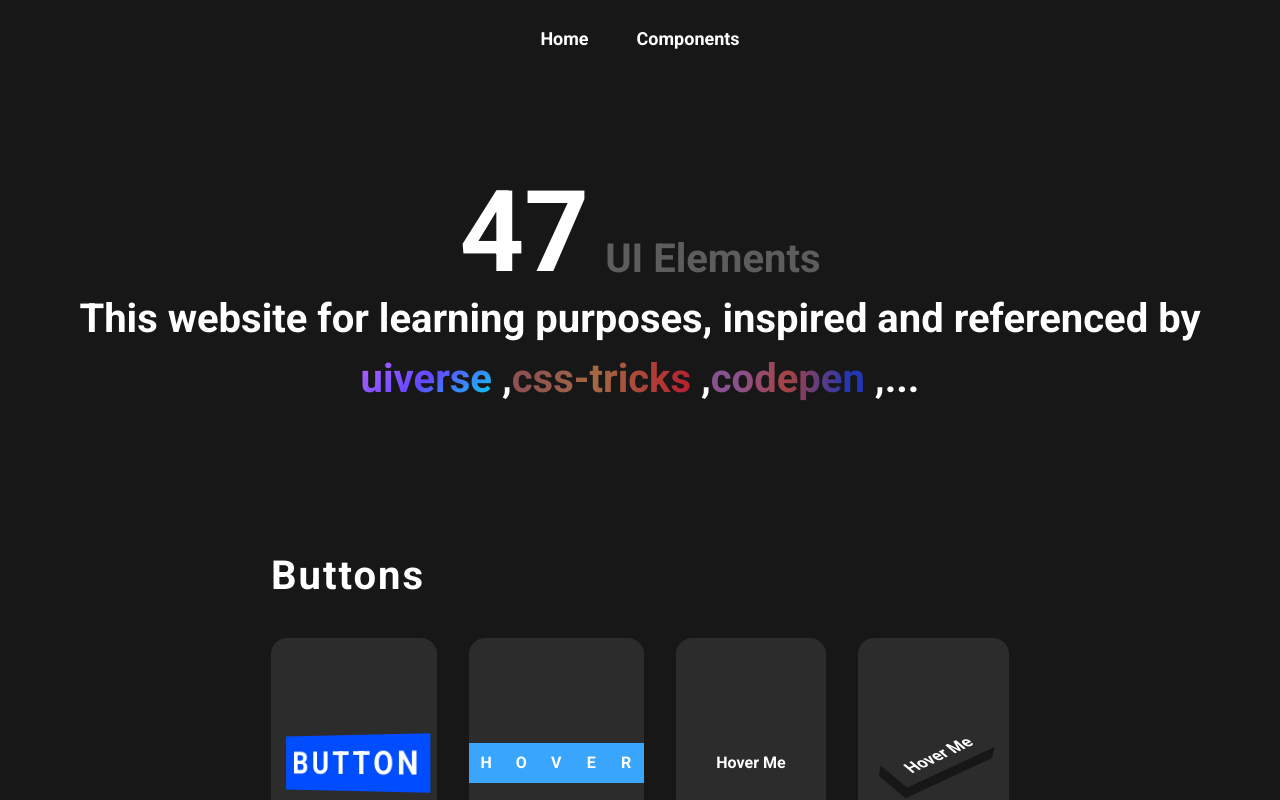
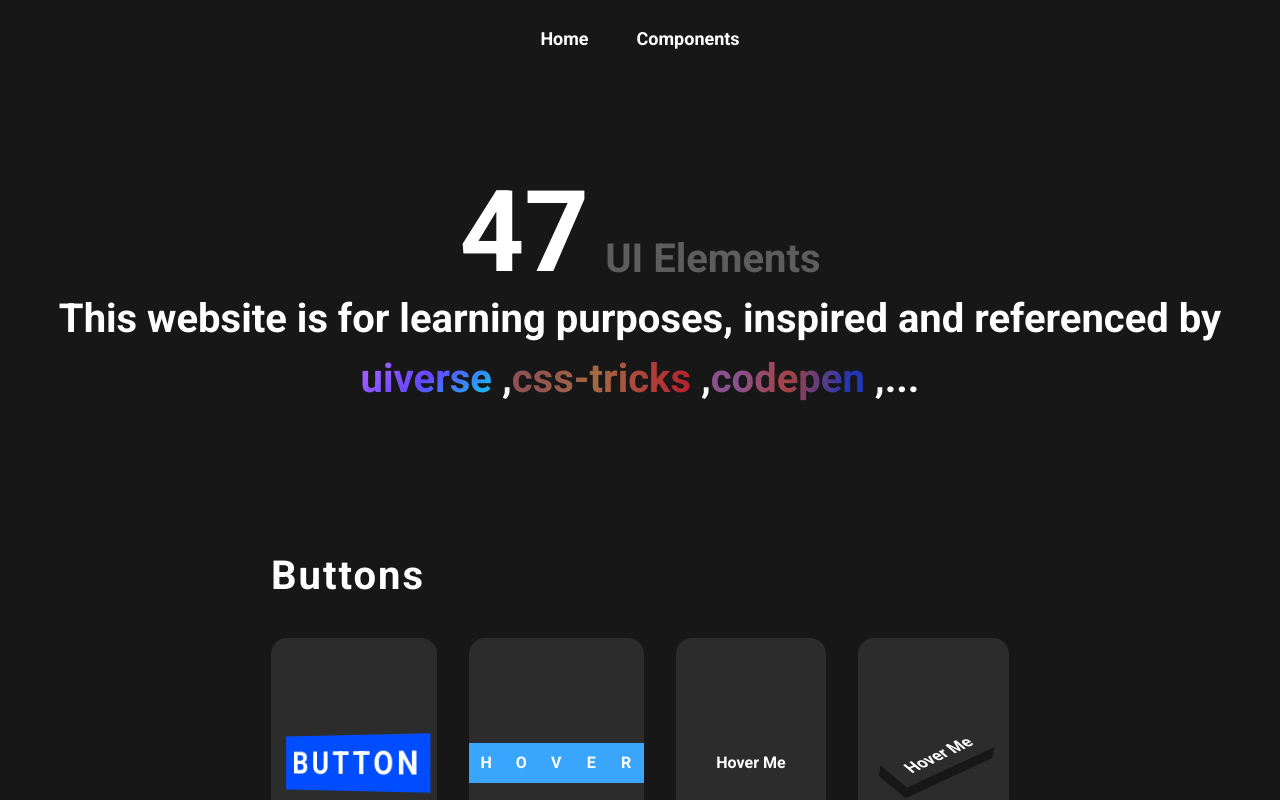
Before and after one commit to arishem51/iuniverse, a React (Vite) app: page / in a window 1280 px wide. Shown: the top 800 px of the page. Built offline with nearby package versions, Linux system fonts and the light colour scheme.

Commit message:
feat: Grammar heading homepage

```diff
--- a/src/components/Home/HomePage.tsx
+++ b/src/components/Home/HomePage.tsx
@@ -47,7 +47,7 @@
           <OpacityTitle>UI Elements</OpacityTitle>
         </FlexTextWrapper>
         <Title>
-          This website for learning purposes, inspired and referenced by{" "}
+          This website is for learning purposes, inspired and referenced by{" "}
           <UiVerseLink href="https://uiverse.io/">uiverse</UiVerseLink> ,
           <CssTrickLink href="https://codepen.io/trending">
             css-tricks
```
